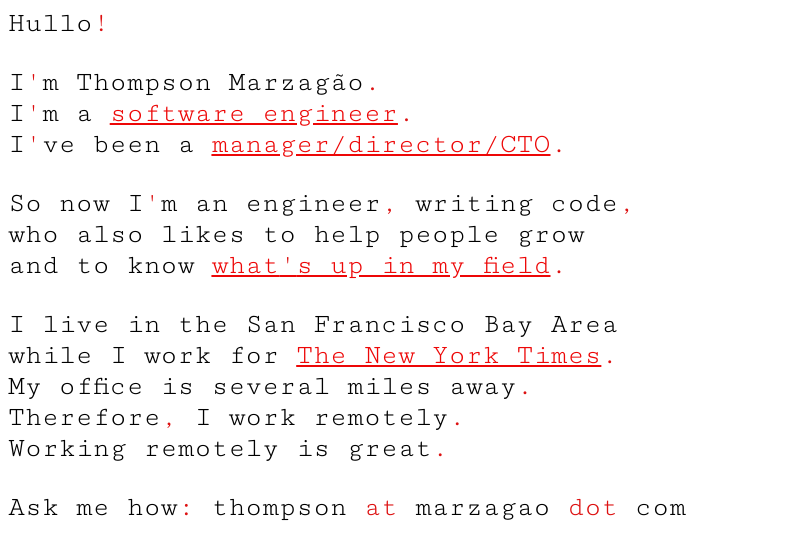
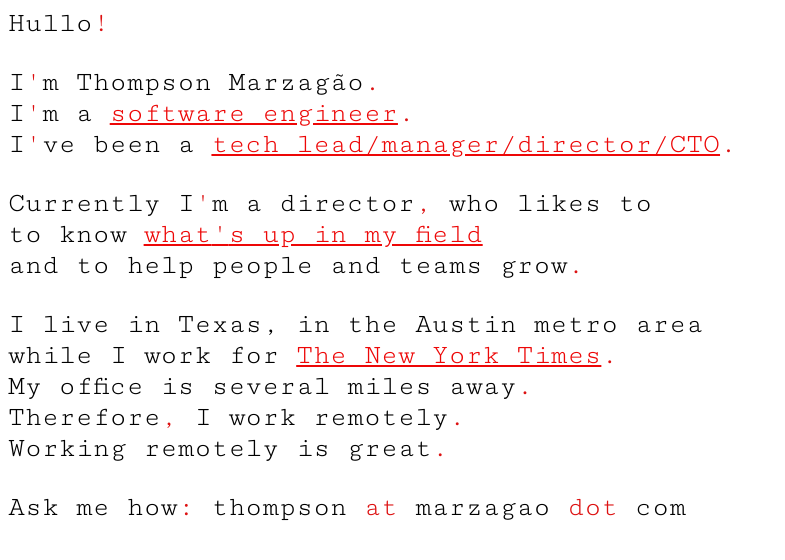
Before and after one commit to marzagao/marzagao.github.io, a plain HTML site: page index.html in a window 1280 px wide. Shown: the whole page, without its empty margins (0-785 px from the left). Drawn offline with Linux system fonts and the light colour scheme.

Commit message:
Update with latest info.

```diff
--- a/index.html
+++ b/index.html
@@ -26,17 +26,17 @@
       <p>
       I<span class="accent">'</span>m Thompson Marzagão<span class="accent">.</span><br/>
       I<span class="accent">'</span>m a <a href="https://github.com/marzagao">software engineer</a><span class="accent">.</span><br/>
-      I<span class="accent">'</span>ve been a <a href="https://www.linkedin.com/in/marzagao">manager/director/CTO</a><span class="accent">.</span>
+      I<span class="accent">'</span>ve been a <a href="https://www.linkedin.com/in/marzagao">tech lead/manager/director/CTO</a><span class="accent">.</span>
       </p>
 
-      So now I<span class="accent">'</span>m an engineer<span class="accent">,</span> writing code<span class="accent">,</span><br/>
-      who also likes to help people grow<br/>
-      and to know <a href="https://twitter.com/marzagao">what<span class="accent">'</span>s up in my field</a><span class="accent">.</span>
+      Currently I<span class="accent">'</span>m a director<span class="accent">,</span> who likes to<br/>
+      to know <a href="https://twitter.com/marzagao">what<span class="accent">'</span>s up in my field</a><span class="accent"></span><br/>
+      and to help people and teams grow<span class="accent">.</span>
       </p>
 
       <p>
-      I live in the San Francisco Bay Area<br/>
-      while I work for <a href="http://www.nytimes.com/video"/>The New York Times</a><span class="accent">.</span><br/>
+      I live in Texas, in the Austin metro area<br/>
+      while I work for <a href="https://www.nytimes.com/"/>The New York Times</a><span class="accent">.</span><br/>
       My office is several miles away<span class="accent">.</span><br/>
       Therefore<span class="accent">,</span> I work remotely<span class="accent">.</span><br/>
       Working remotely is great<span class="accent">.</span>
```
